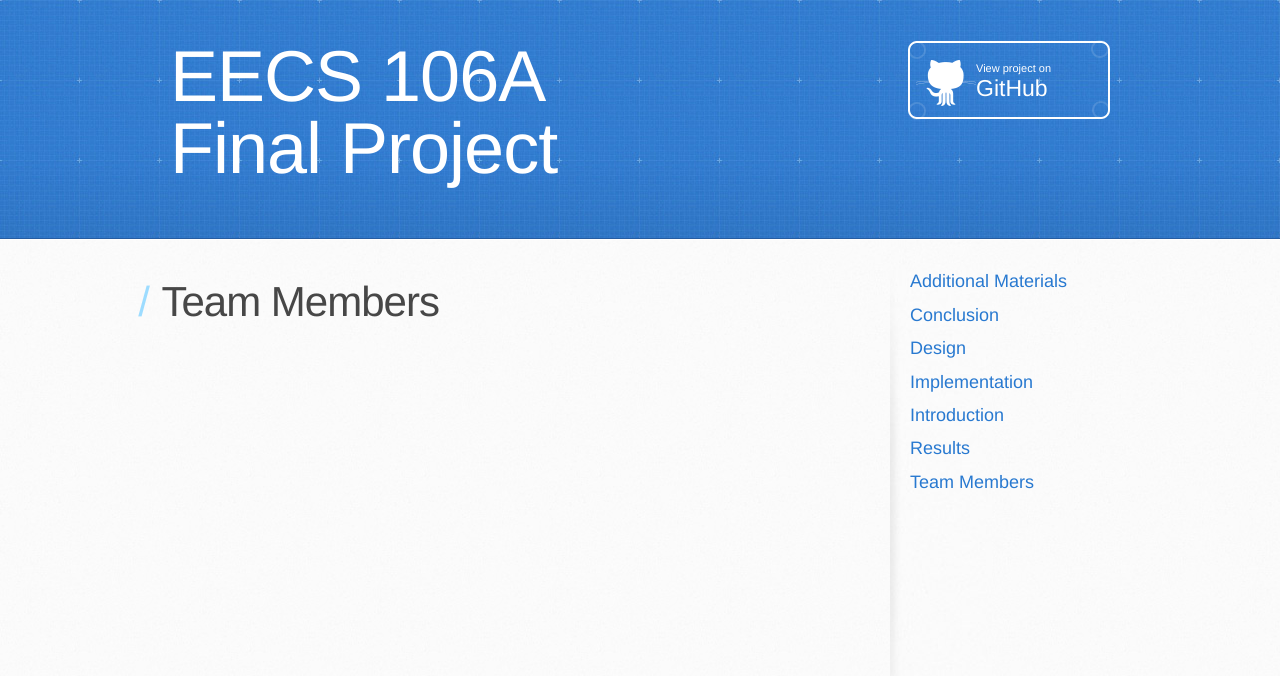
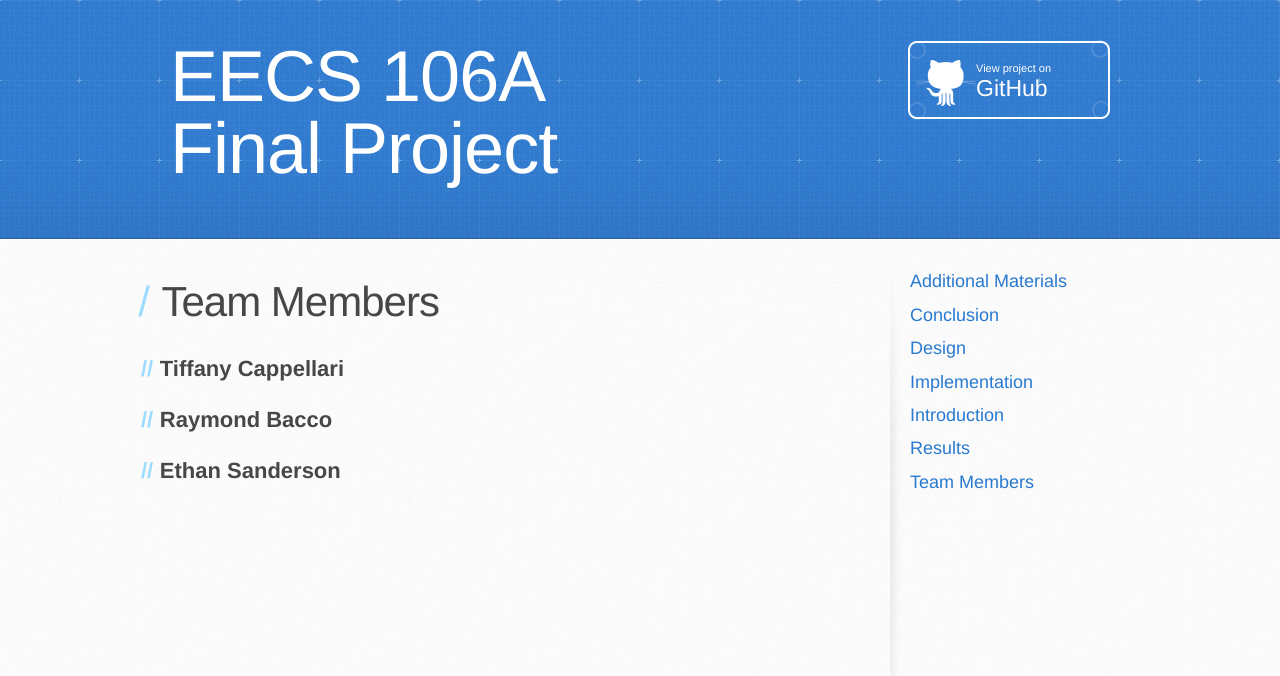
Before and after one commit to raymondbacco/106Arobot, a Jekyll site: the page built from docs/team.md, in a window 1280 px wide. Shown: the top 676 px of the page. Built offline with Jekyll 4.4.1, drawn with Linux system fonts in a browser that asks for light colours; our own code applies the rules of GitHub Pages for plain Markdown files; the repository's description, which GitHub fills in, is left out.

Commit message:
Update team.md

```diff
--- a/docs/team.md
+++ b/docs/team.md
@@ -1 +1,9 @@
 # Team Members
+
+## Tiffany Cappellari
+
+
+
+## Raymond Bacco
+
+## Ethan Sanderson
```
